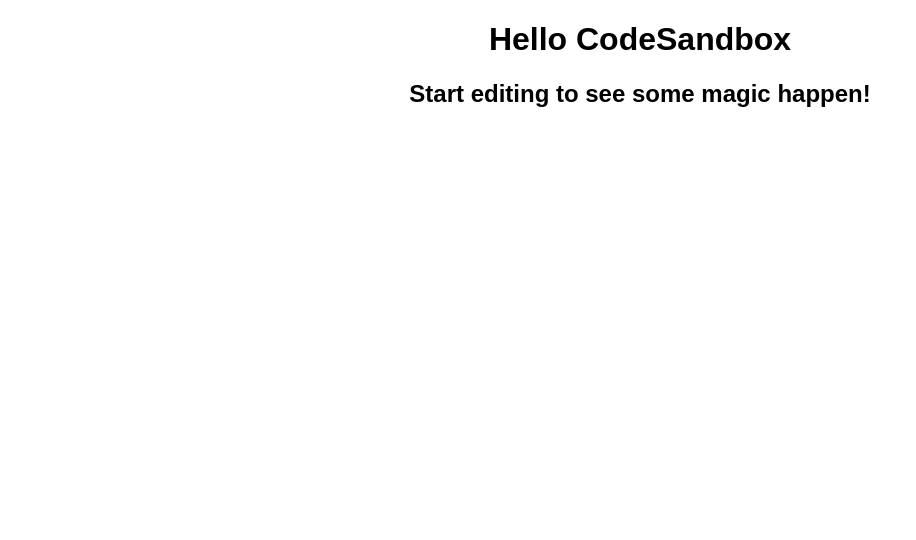
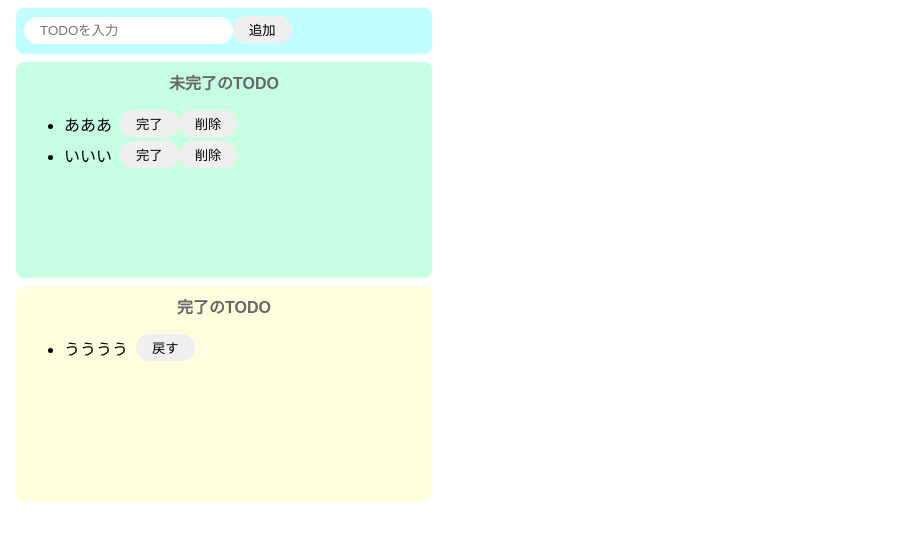
Before and after one commit to HirokiKotera13456/Practice-react, a React (Create React App) app: page / in a window 1280 px wide. Shown: the top 540 px of the page, without its empty margins (0-916 px from the left). Built offline with nearby package versions, Linux system fonts and the light colour scheme.

Commit message:
todo-template TODOアプリ、機能を当てる前のテンプレート

```diff
--- a/src/App.js
+++ /dev/null
@@ -1,10 +0,0 @@
-import "./styles.css";
-
-export default function App() {
-  return (
-    <div className="App">
-      <h1>Hello CodeSandbox</h1>
-      <h2>Start editing to see some magic happen!</h2>
-    </div>
-  );
-}
--- /dev/null
+++ b/src/App.jsx
@@ -0,0 +1,37 @@
+import React from "react";
+import "./styles.css";
+
+export const App = () => {
+  return (
+    <>
+      <div className="input-area">
+        <input placeholder="TODOを入力" />
+        <button>追加</button>
+      </div>
+      <div className="incomplete-area">
+        <p className="title">未完了のTODO</p>
+        <ul>
+          <div className="list-row">
+            <li>あああ</li>
+            <button>完了</button>
+            <button>削除</button>
+          </div>
+          <div className="list-row">
+            <li>いいい</li>
+            <button>完了</button>
+            <button>削除</button>
+          </div>
+        </ul>
+      </div>
+      <div className="complete-area">
+        <p className="title">完了のTODO</p>
+        <ul>
+          <div className="list-row">
+            <li>うううう</li>
+            <button>戻す</button>
+          </div>
+        </ul>
+      </div>
+    </>
+  );
+};
--- a/src/index.js
+++ b/src/index.js
@@ -1,12 +1,4 @@
-import { StrictMode } from "react";
 import ReactDOM from "react-dom";
+import { App } from "./App";
 
-import App from "./App";
-
-const rootElement = document.getElementById("root");
-ReactDOM.render(
-  <StrictMode>
-    <App />
-  </StrictMode>,
-  rootElement
-);
+ReactDOM.render(<App />, document.getElementById("root"));
--- a/src/styles.css
+++ b/src/styles.css
@@ -1,4 +1,66 @@
-.App {
+body {
   font-family: sans-serif;
+}
+
+input {
+  border-radius: 16px;
+  border: none;
+  padding: 6px 16px;
+  outline: none;
+}
+
+button {
+  border-radius: 16px;
+  border: none;
+  padding: 4px 16px;
+}
+
+button:hover {
+  background-color: #ff7fff;
+  color: #fff;
+  cursor: pointer;
+}
+
+li {
+  margin-right: 8px;
+}
+
+.input-area {
+  background-color: #c1ffff;
+  width: 400px;
+  height: 30px;
+  border-radius: 8px;
+  padding: 8px;
+  margin: 8px;
+}
+
+.incomplete-area {
+  background-color: #c6ffe2;
+  width: 400px;
+  min-height: 200px;
+  padding: 8px;
+  margin: 8px;
+  border-radius: 8px;
+}
+
+.complete-area {
+  background-color: #ffffe0;
+  width: 400px;
+  min-height: 200px;
+  padding: 8px;
+  margin: 8px;
+  border-radius: 8px;
+}
+
+.title {
   text-align: center;
+  margin-top: 0;
+  font-weight: bold;
+  color: #666;
 }
+
+.list-row {
+  display: flex;
+  align-items: center;
+  padding-bottom: 4px;
+}
```
